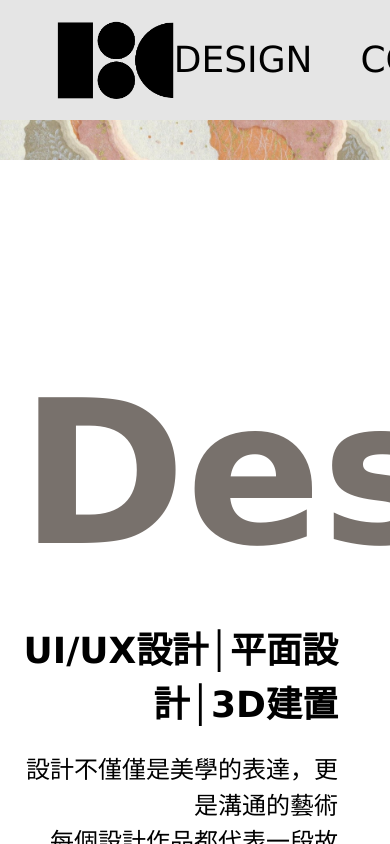
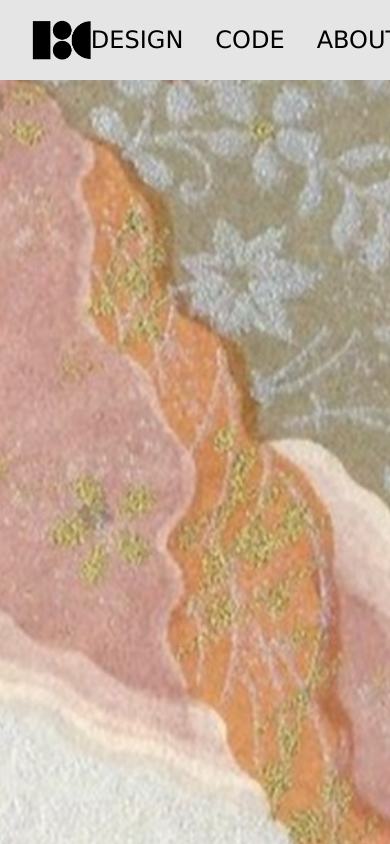
Before and after one commit to ZONAchi/Portfolio2024, a Vue app: page / in a window 390 px wide. Shown: the top 844 px of the page. Built offline with nearby package versions, Linux system fonts and the light colour scheme.

Commit message:
fix:rwd-navbar

```diff
--- a/src/App.vue
+++ b/src/App.vue
@@ -28,25 +28,25 @@ export default {
 
 <template>
   <header>
-      <nav class="nav_bar w-full h-[120px] md:max-h-20 bg-neutral-200 flex justify-between py-5 px-14 fixed top-0 z-20">
+      <nav class="w-full nav_bar h-[80px] px-8 lg:h-28 lg:px-14 bg-neutral-200 flex justify-between py-5  fixed top-0 z-20">
         <img src="./assets/KAIA-LOGO-notext.png" alt="">
-        <div class="flex items-center gap-12">
+        <div class="flex items-center gap-8 md:gap-12">
           <li>
-            <a href="" class="py-3 text-4xl hover:text-amber-500">DESIGN</a>
+            <a href="" class="py-3 text-2xl lg:text-4xl hover:text-amber-500">DESIGN</a>
           </li>
           <li >
-            <a href="" class="py-3 text-4xl hover:text-amber-500">CODE</a>
+            <a href="" class="py-3 text-2xl lg:text-4xl hover:text-amber-500">CODE</a>
           </li>
           <li >
-            <a href="" class="py-3 text-4xl hover:text-amber-500">ABOUT</a>
+            <a href="" class="py-3 text-2xl lg:text-4xl hover:text-amber-500">ABOUT</a>
           </li>
         </div>
       </nav>
     </header>
-    <main class="flex flex-col w-screen items-center gap-36">
+    <main class="w-full flex flex-col items-center gap-36">
       <!-- banner -->
       <section class="w-full">
-        <img src="./assets/orange-cloud.jpg" class="w-full" alt="">
+        <img src="./assets/orange-cloud.jpg" class="w-full h-[1200px] md:h-[900px] object-cover" alt="">
       </section>
       <!-- design區段 -->
       <section class="flex flex-col w-full p-5">
@@ -152,6 +152,7 @@ export default {
 li{
   list-style: none;
 }
+
 .code-title{
   writing-mode: vertical-rl;
 }
```
